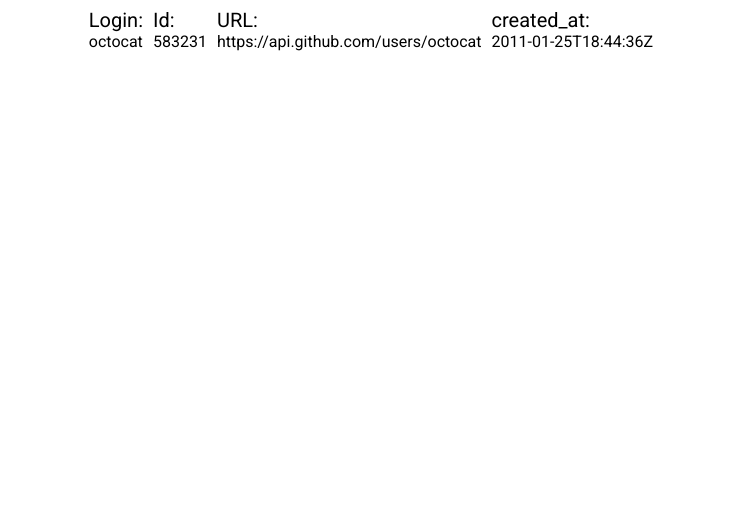
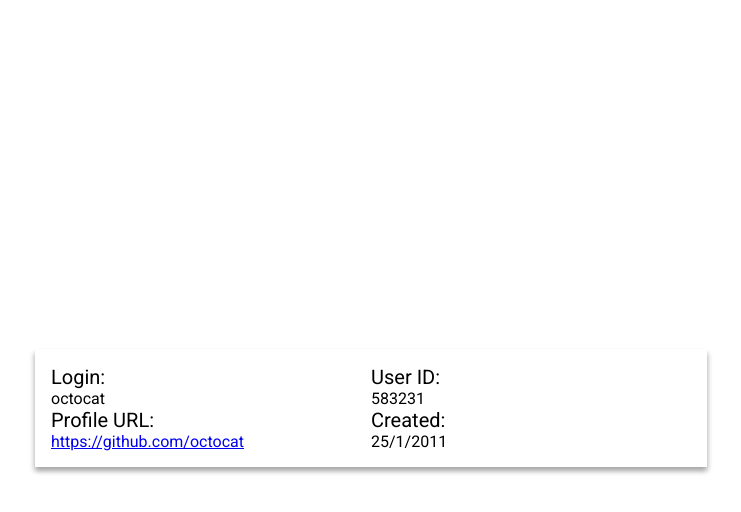
Before and after one commit to marcos-antonio/super-github-consumer-frontend, a Next.js app: page /user/1 in a window 1280 px wide. Shown: the top 512 px of the page, without its empty margins (277-1018 px from the left). Built offline with nearby package versions, Linux system fonts and the light colour scheme.

Commit message:
refactor: improve user template appearance

```diff
--- a/src/templates/user/detail/UserDetailTemplate.tsx
+++ b/src/templates/user/detail/UserDetailTemplate.tsx
@@ -1,29 +1,43 @@
 import React from 'react';
+
+import { DateFormatter } from 'utils/DateTransformer';
 
 import * as M from './mock';
 import * as S from './styled';
 
 export const UserDetailTemplate = () => {
-  const { login, id, url, created_at } = M.user;
+  const { login, id, html_url, created_at } = M.user;
 
   return (
     <S.Container>
+      <S.PaddedCard>
+        <S.FieldVisualizerContainer>
           <S.FieldVisualizer>
             <S.FieldLabel>Login:</S.FieldLabel>
-        <span>{login}</span>
+            {login}
           </S.FieldVisualizer>
+        </S.FieldVisualizerContainer>
+        <S.FieldVisualizerContainer>
           <S.FieldVisualizer>
-        <S.FieldLabel>Id:</S.FieldLabel>
-        <span>{id}</span>
+            <S.FieldLabel>User ID:</S.FieldLabel>
+            {id}
           </S.FieldVisualizer>
+        </S.FieldVisualizerContainer>
+        <S.FieldVisualizerContainer>
           <S.FieldVisualizer>
-        <S.FieldLabel>URL:</S.FieldLabel>
-        <span>{url}</span>
+            <S.FieldLabel>Profile URL:</S.FieldLabel>
+            <a href={html_url} target="_blank" rel="noreferrer noopener">
+              {html_url}
+            </a>
           </S.FieldVisualizer>
+        </S.FieldVisualizerContainer>
+        <S.FieldVisualizerContainer>
           <S.FieldVisualizer>
-        <S.FieldLabel>created_at:</S.FieldLabel>
-        <span>{created_at}</span>
+            <S.FieldLabel>Created:</S.FieldLabel>
+            {DateFormatter.formatStringToBrPattern(created_at)}
           </S.FieldVisualizer>
+        </S.FieldVisualizerContainer>
+      </S.PaddedCard>
     </S.Container>
   );
 };
--- a/src/templates/user/detail/styled.ts
+++ b/src/templates/user/detail/styled.ts
@@ -1,15 +1,25 @@
 import styled from 'styled-components';
+import { Card } from '../../../components/card';
 
 export const Container = styled.div`
   display: flex;
   flex: 1;
   justify-content: center;
+  align-items: center;
+  height: 100%;
+`;
 
-  & > div {
-    :nth-child(n + 2) {
-      margin-left: 10px;
-    }
-  }
+export const PaddedCard = styled(Card)`
+  padding: 16px;
+
+  max-width: 50%;
+`;
+
+export const FieldVisualizerContainer = styled.div`
+  display: flex;
+  flex: 1;
+
+  min-width: 50%;
 `;
 
 export const FieldVisualizer = styled.div`
--- /dev/null
+++ b/src/utils/DateTransformer.ts
@@ -0,0 +1,11 @@
+export class DateFormatter {
+  public static formatStringToBrPattern(dateString: string) {
+    const d = new Date(dateString);
+
+    if (d.toUTCString() === 'Invalid Date') {
+      throw Error('Date is invalid');
+    }
+
+    return `${d.getDate()}/${d.getMonth() + 1}/${d.getFullYear()}`;
+  }
+}
```
Lines whose indentation alone changed are shown as unchanged.
